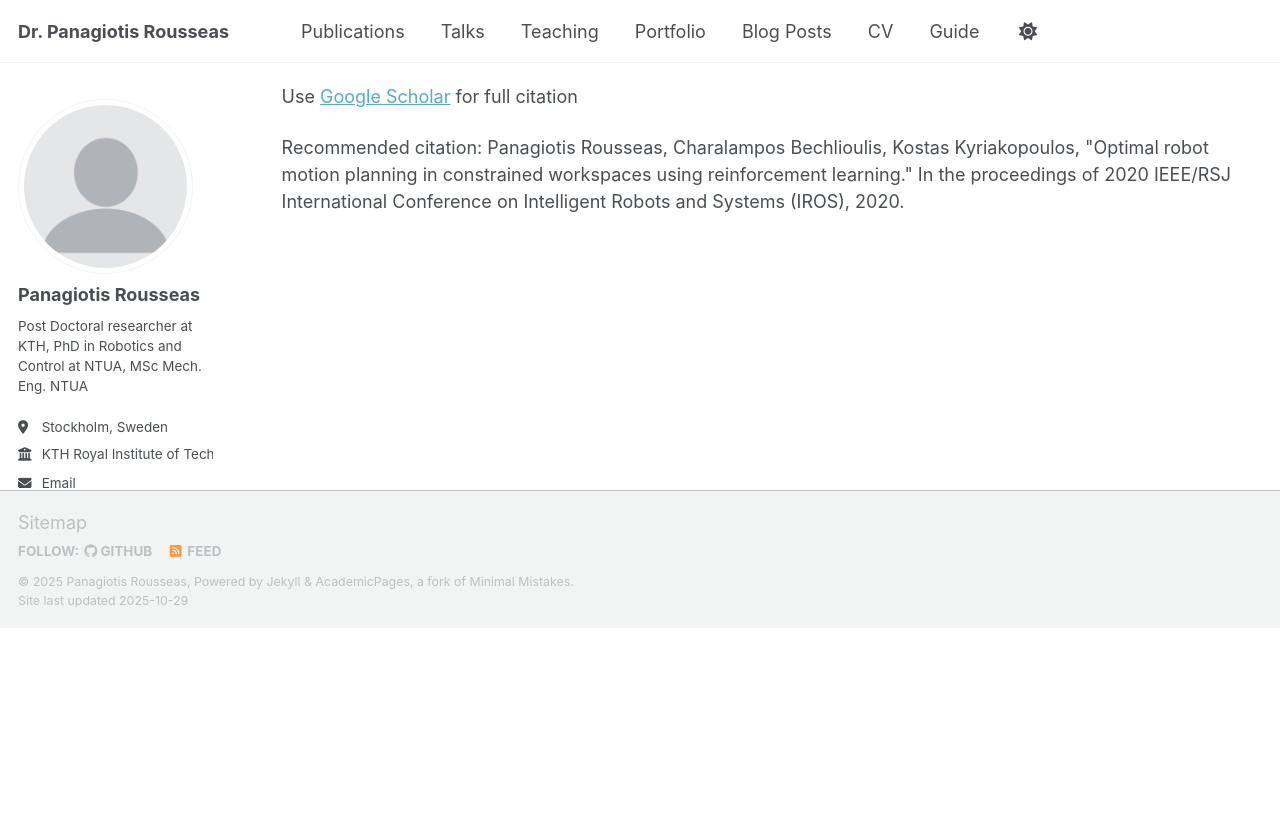
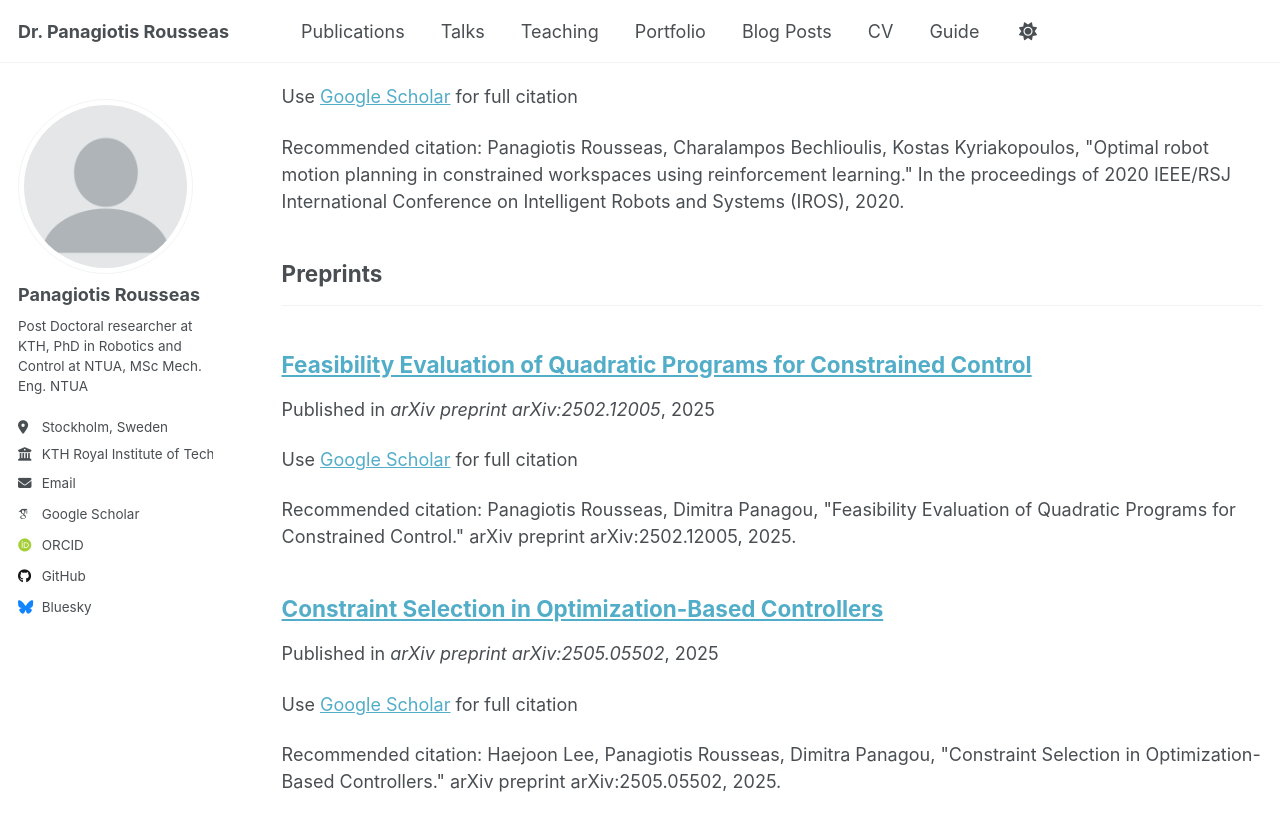
Before and after one commit to panosrousseas/panosrousseas.github.io, a Jekyll site: the page built from _pages/publications.html, in a window 1280 px wide and 900 px high, scrolled down 6005 px. Shown: the top 831 px of the window. Built offline with Jekyll 4.4.1, drawn with Linux system fonts in a browser that asks for light colours; some web fonts are replaced; a script that is not in the unit is left out; before the commit the page ends 6633 px from its top, so only the background shows below that.

Commit message:
Add files via upload

```diff
--- a/_publications/2025-01-01-Constraint-Selection-in-Optimization-Based-Controllers.md
+++ b/_publications/2025-01-01-Constraint-Selection-in-Optimization-Based-Controllers.md
@@ -1,7 +1,7 @@
 ---
 title: "Constraint Selection in Optimization-Based Controllers"
 collection: publications
-category: arxiv
+category: preprints
 permalink: /publication/2025-01-01-Constraint-Selection-in-Optimization-Based-Controllers
 date: 2025-01-01
 venue: 'arXiv preprint arXiv:2505.05502'
--- a/_publications/2025-01-01-Feasibility-Evaluation-of-Quadratic-Programs-for-Constrained-Control.md
+++ b/_publications/2025-01-01-Feasibility-Evaluation-of-Quadratic-Programs-for-Constrained-Control.md
@@ -1,7 +1,7 @@
 ---
 title: "Feasibility Evaluation of Quadratic Programs for Constrained Control"
 collection: publications
-category: arxiv
+category: preprints
 permalink: /publication/2025-01-01-Feasibility-Evaluation-of-Quadratic-Programs-for-Constrained-Control
 date: 2025-01-01
 venue: 'arXiv preprint arXiv:2502.12005'
```
